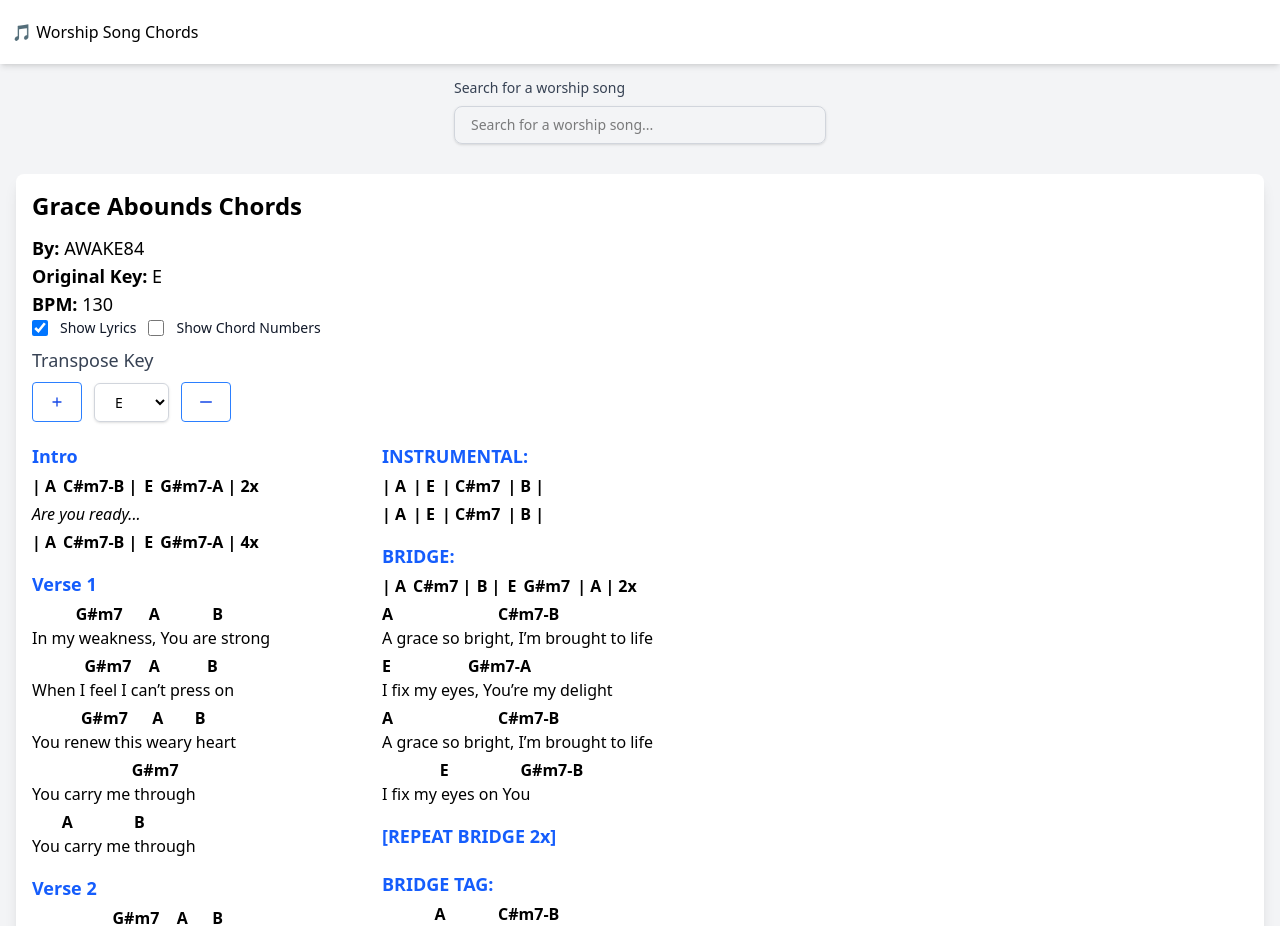
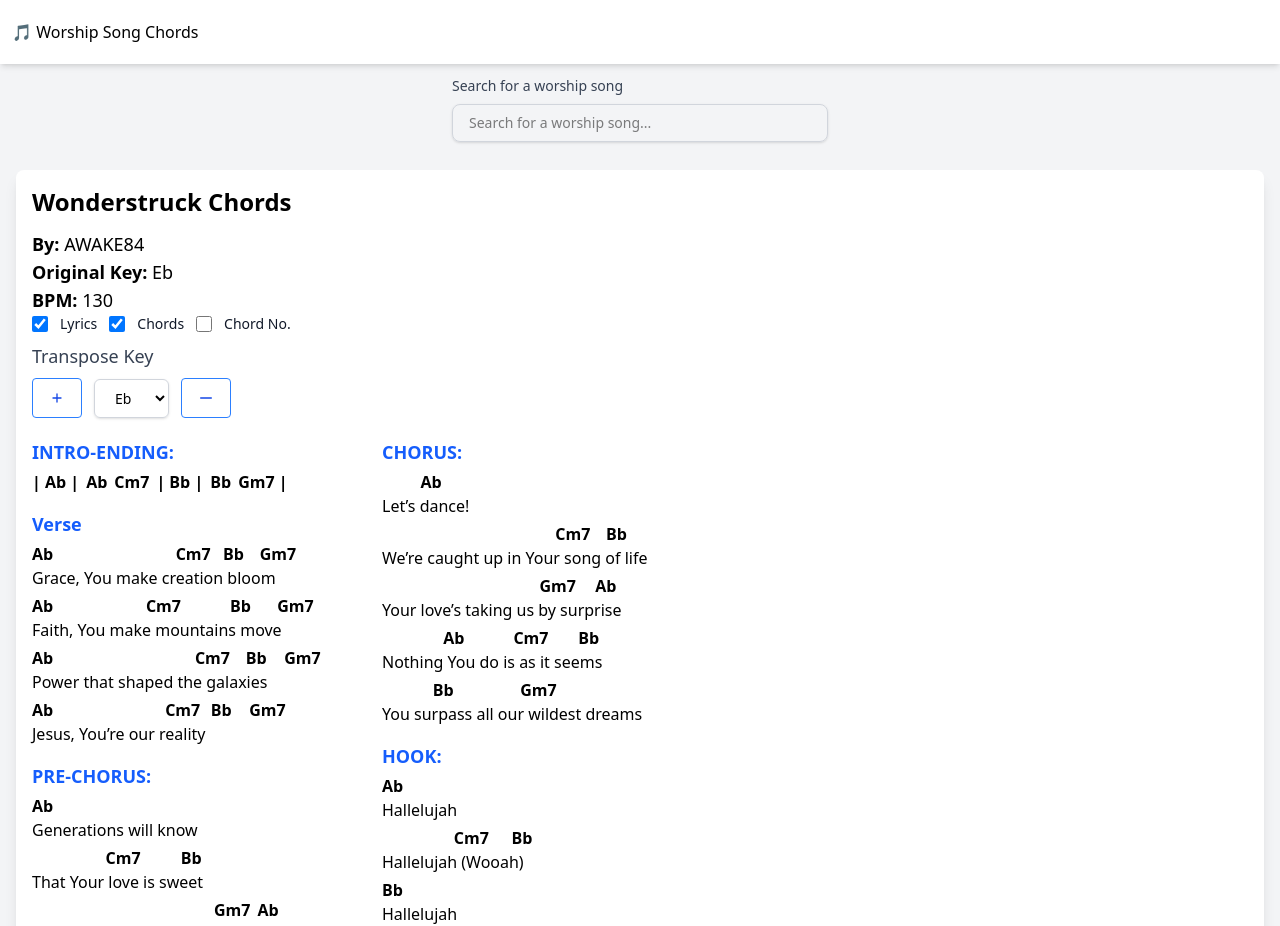
Before and after one commit to Johnvic211/chord-jack, a React (Vite) app: page / in a window 1280 px wide. Shown: the top 926 px of the page. Built offline with nearby package versions, Linux system fonts and the light colour scheme.

Commit message:
wonderstruck

```diff
--- a/src/App.jsx
+++ b/src/App.jsx
@@ -6,7 +6,7 @@
 import songBank from './songBank'; // Import your songBank
 
 const App = () => {
-  const [selectedSong, setSelectedSong] = useState(songBank[2]); // Default to first song
+  const [selectedSong, setSelectedSong] = useState(songBank[3]); // Default to first song
 
   return (
     <div className="bg-gray-100 flex flex-col min-h-screen">
--- a/src/Components/SongSelector.jsx
+++ b/src/Components/SongSelector.jsx
@@ -12,7 +12,7 @@
 
   return (
     <div className="flex justify-center">
-        <div className="relative p-3.5 w-full max-w-[400px]">
+        <div className="relative p-3 w-full max-w-[400px]">
             {/* Label */}
             <label htmlFor="songSearch" className="block text-sm font-medium text-gray-700 mb-2">
             Search for a worship song
--- a/src/Components/SongTransposer.jsx
+++ b/src/Components/SongTransposer.jsx
@@ -4,10 +4,11 @@
 const SongTransposer = ({ selectedSong }) => {
   const [selectedKey, setSelectedKey] = useState(selectedSong.originalKey);
   const [showLyrics, setShowLyrics] = useState(true);
+  const [showChords, setShowChords] = useState(true);
   const [showChordNumbers, setShowChordNumbers] = useState(false);
 
   const chordMap = [
-    "C", "C#", "D", "D#", "E", "F", "F#", "G", "G#", "A", "A#", "B",
+    "C", "Db", "D", "Eb", "E", "F", "Gb", "G", "Ab", "A", "Bb", "B",
   ];
 
   const calculateSteps = (fromKey, toKey) => {
@@ -89,6 +90,7 @@
           <p className="text-lg"><strong>By:</strong> {selectedSong.artist}</p>
           <p className="text-lg"><strong>Original Key:</strong> {selectedSong.originalKey}</p>
           <p className="text-lg"><strong>BPM:</strong> {selectedSong.bpm}</p>
+
           <div className="flex items-center space-x-3">
             <input
               type="checkbox"
@@ -101,7 +103,20 @@
               htmlFor="lyrics"
               className="text-sm font-medium text-gray-900 cursor-pointer"
             >
-              Show Lyrics
+              Lyrics
+            </label>
+            <input
+              type="checkbox"
+              id="chords"
+              className="w-4 h-4 text-blue-600 bg-gray-100 border-gray-300 rounded focus:ring-blue-500"
+              checked={showChords}
+              onChange={() => setShowChords(!showChords)}
+            />
+            <label
+              htmlFor="chords"
+              className="text-sm font-medium text-gray-900 cursor-pointer"
+            >
+              Chords
             </label>
             <input
               type="checkbox"
@@ -114,7 +129,7 @@
               htmlFor="chordNumbers"
               className="text-sm font-medium text-gray-900 cursor-pointer"
             >
-              Show Chord Numbers
+              Chord No.
             </label>
           </div>
 
@@ -182,7 +197,7 @@
                     {section.lyrics.map((line, lineIndex) => (
                       <div key={lineIndex}>
                         <div className="flex mt-1">
-                          {section.chords[lineIndex]?.map((chordObj, chordIndex) => (
+                          {showChords && section.chords[lineIndex]?.map((chordObj, chordIndex) => (
                             <span
                               key={chordIndex}
                               className="text-base font-semibold"
--- a/src/songBank.jsx
+++ b/src/songBank.jsx
@@ -147,11 +147,6 @@
           ],
         },
         {
-          type: "",
-          lyrics: ['[VERSE 1]','[VERSE 2]','[CHORUS]'],
-          chords: [],
-        },
-        {
           type: "INSTRUMENTAL:",
           lyrics: ['',''],
           chords: [
@@ -176,11 +171,6 @@
             [{ chord: "E", position: 33 }, { chord: "G#m7", position: 74 }, { chord: "B", position: 74, dash: true }],
           ],
           times: [2]
-        },
-        {
-          type: "[REPEAT BRIDGE 2x]",
-          lyrics: [''],
-          chords: [],
         },
         {
           type: "BRIDGE TAG:",
@@ -210,7 +200,107 @@
           chords: [
               [{ chord: "A", position: 0, left: true }, { chord: "E", position: 3, left: true }, { chord: "C#m", position: 5, left: true }, { chord: "B", position: 7, leftRight: true,  }],
               [{ chord: "A", position: 0, left: true }, { chord: "E", position: 3, left: true }, { chord: "C#m", position: 5, left: true }, { chord: "B", position: 7, leftRight: true,  }],
-
+          ],
+        },
+    ],
+  },
+  {
+    title: "Wonderstruck",
+    artist: "AWAKE84",
+    originalKey: "Eb",
+    bpm: 130,
+    sections: [
+          {
+            type: "INTRO-ENDING:",
+            lyrics: [""],
+            italize: [false, true],
+            addBreak: [false, true],
+            chords: [
+                [
+                  { chord: "Ab", position: 0, leftRight: true }, { chord: "Ab", position: 4 }, { chord: "Cm7", position: 8 },
+                  { chord: "Bb", position: 12, leftRight: true }, { chord: "Bb", position: 16 }, { chord: "Gm7", position: 20, right: true  },
+                ],
+            ],
+        },
+        {
+            type: "Verse",
+            lyrics: [
+                "Grace, You make creation bloom",
+                "Faith, You make mountains move",
+                "Power that shaped the galaxies",
+                "Jesus, You’re our reality",
+            ],
+            chords: [
+                [{ chord: "Ab", position: 0 }, { chord: "Cm7", position: 70 }, { chord: "Bb", position: 77 }, { chord: "Gm7", position: 86 }],
+                [{ chord: "Ab", position: 0 }, { chord: "Cm7", position: 53 }, { chord: "Bb", position: 81 }, { chord: "Gm7", position: 96 }],
+                [{ chord: "Ab", position: 0 }, { chord: "Cm7", position: 81 }, { chord: "Bb", position: 90 }, { chord: "Gm7", position: 100 }],
+                [{ chord: "Ab", position: 0 }, { chord: "Cm7", position: 64 }, { chord: "Bb", position: 70 }, { chord: "Gm7", position: 80 }],
+            ],
+        },
+        {
+          type: "PRE-CHORUS:",
+          lyrics: [
+              "Generations will know",
+              "That Your love is sweet",
+              "This is life in the light of eternity",
+              "Let your joy overflow",
+              "Show why we believe",
+              "Get up on your feet!",
+          ],
+          chords: [
+              [{ chord: "Ab", position: 0 }],
+              [{ chord: "Cm7", position: 42 }, { chord: "Bb", position: 65 }],
+              [{ chord: "Gm7", position: 104 }, { chord: "Ab", position: 108 }],
+              [{ chord: "Ab", position: 72 }],
+              [{ chord: "Cm7", position: 43 }, { chord: "Bb", position: 51 }],
+              [{ chord: "Bb", position: 67 }],
+          ],
+        },
+        {
+          type: "CHORUS:",
+          lyrics: [
+              "Let’s dance!",
+              "We’re caught up in Your song of life",
+              "Your love’s taking us by surprise",
+              "Nothing You do is as it seems",
+              "You surpass all our wildest dreams",
+          ],
+          chords: [
+              [{ chord: "Ab", position: 22 }],
+              [{ chord: "Cm7", position: 99 }, { chord: "Bb", position: 108 }],
+              [{ chord: "Gm7", position: 90 }, { chord: "Ab", position: 101 }],
+              [{ chord: "Ab", position: 35 }, { chord: "Cm7", position: 63 }, { chord: "Bb", position: 80 }],
+              [{ chord: "Bb", position: 29 }, { chord: "Gm7", position: 67 }],
+          ],
+        },
+        {
+          type: "HOOK:",
+          lyrics: [
+              "Hallelujah",
+              "Hallelujah (Wooah)",
+              "Hallelujah",
+              "Hallelujah",
+          ],
+          chords: [
+              [{ chord: "Ab", position: 0 }],
+              [{ chord: "Cm7", position: 41 }, { chord: "Bb", position: 54 }],
+              [{ chord: "Bb", position: 0 }],
+              [{ chord: "Bb", position: 28 }, { chord: "Gm7", position: 33 }],
+          ],
+        },
+        {
+          type: "BRIDGE:",
+          lyrics: [
+              "Wonderstruck",
+              "God Your goodness has swept us up",
+              "Compelled by love",
+              "We’ll tell the world about what You’ve done",
+          ],
+          chords: [
+              [{ chord: "Ab", position: 0 }],
+              [{ chord: "Cm7", position: 42 }, { chord: "Bb", position: 80 }, { chord: "Gm7", position: 120 }],
+              [{ chord: "Ab", position: 20 }],
+              [{ chord: "Cm7", position: 54 }, { chord: "Bb", position: 86 }, { chord: "Gm7", position: 147 }],
           ],
         },
     ],
```
